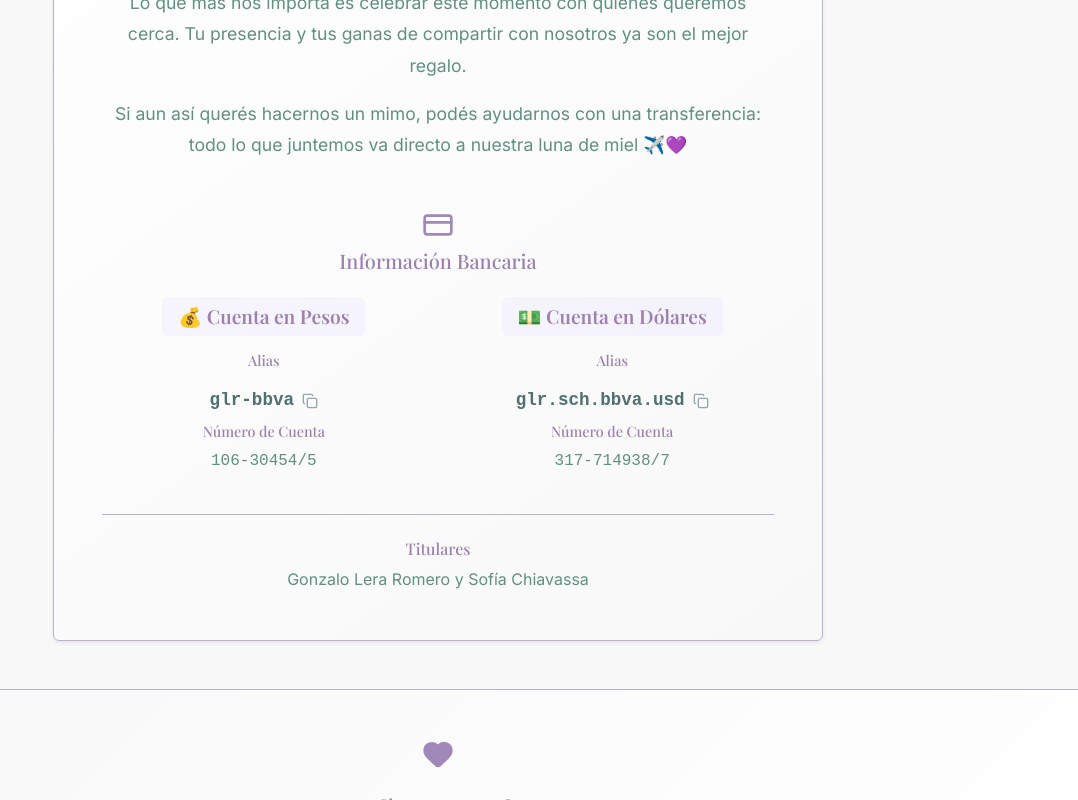
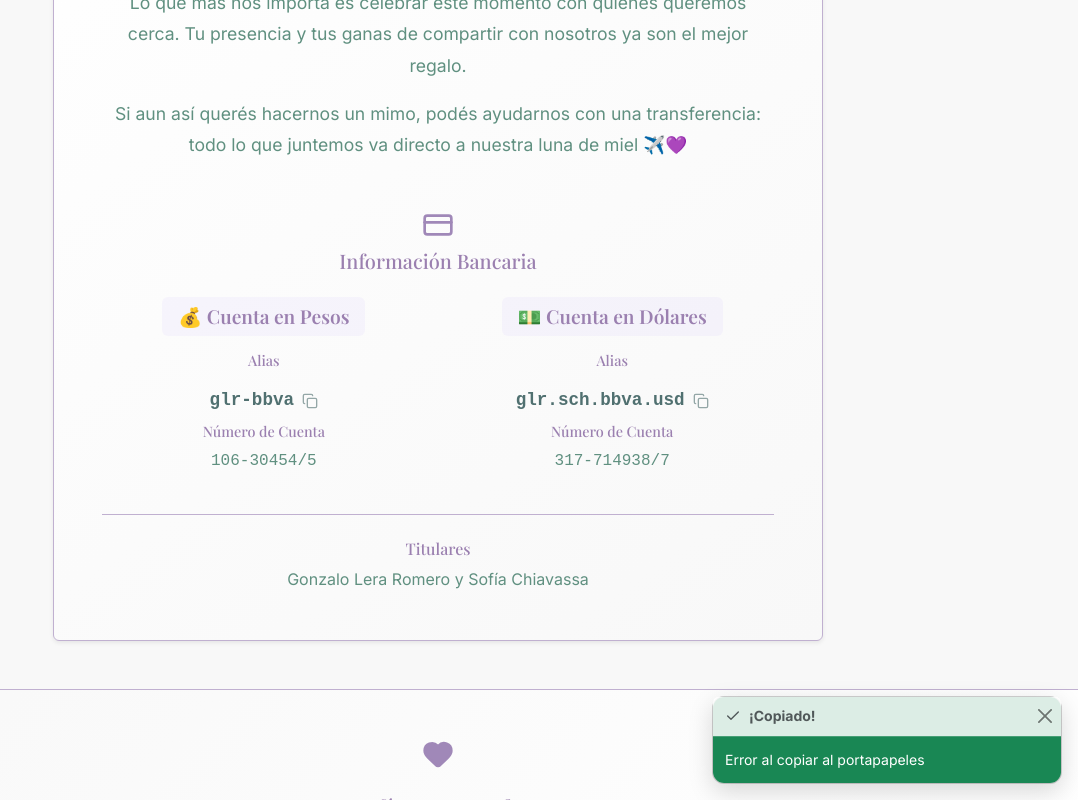
Before and after one commit to gleraromero/casamiento-sg, a React (Vite) app: page / in a window 1280 px wide. Both pictures are taken after a click on the element "glr-bbva". Shown: the part 4403-5203 px from the top of the page, without its empty margins (202-1280 px from the left). Built offline with nearby package versions, Linux system fonts and the light colour scheme; a web font is replaced by a local one.

Commit message:
fix: mover ToastContainer al nivel global para que aparezca fijo en pantalla

```diff
--- a/src/App.tsx
+++ b/src/App.tsx
@@ -1,4 +1,6 @@
-import React from 'react';
+import React, { useState } from 'react';
+import { ToastContainer, Toast } from 'react-bootstrap';
+import { Check } from 'lucide-react';
 import Layout from './components/Layout';
 import Header from './components/Header';
 import Countdown from './components/Countdown';
@@ -9,16 +11,55 @@ import RSVP from './components/RSVP';
 import Footer from './components/Footer';
 
 const App: React.FC = () => {
+  const [showToast, setShowToast] = useState(false);
+  const [toastMessage, setToastMessage] = useState('');
+
+  const handleShowToast = (message: string) => {
+    setToastMessage(message);
+    setShowToast(true);
+  };
+
   return (
+    <>
       <Layout>
         <Header />
         <RSVP />
         <Countdown />
         <EventDetails />
         <DressCode />
-      <Gifts />
+        <Gifts showToast={handleShowToast} />
         <Footer />
       </Layout>
+
+      {/* Toast global fijo */}
+      <ToastContainer
+        position="bottom-end"
+        className="p-3"
+        style={{
+          position: 'fixed',
+          zIndex: 9999,
+          bottom: '20px',
+          right: '20px'
+        }}
+      >
+        <Toast
+          show={showToast}
+          onClose={() => setShowToast(false)}
+          delay={3000}
+          autohide
+          bg="success"
+          className="text-white"
+        >
+          <Toast.Header closeButton>
+            <Check size={16} className="me-2" />
+            <strong className="me-auto">¡Copiado!</strong>
+          </Toast.Header>
+          <Toast.Body>
+            {toastMessage}
+          </Toast.Body>
+        </Toast>
+      </ToastContainer>
+    </>
   );
 };
 
--- a/src/components/Gifts.tsx
+++ b/src/components/Gifts.tsx
@@ -1,20 +1,19 @@
-import React, { useState } from 'react';
-import { Container, Row, Col, Card, Toast, ToastContainer } from 'react-bootstrap';
-import { Gift, CreditCard, Copy, Check } from 'lucide-react';
+import React from 'react';
+import { Container, Row, Col, Card } from 'react-bootstrap';
+import { Gift, CreditCard, Copy } from 'lucide-react';
 
-const Gifts: React.FC = () => {
-  const [showToast, setShowToast] = useState(false);
-  const [toastMessage, setToastMessage] = useState('');
+interface GiftsProps {
+  showToast: (message: string) => void;
+}
 
+const Gifts: React.FC<GiftsProps> = ({ showToast }) => {
   const copyToClipboard = async (text: string, label: string) => {
     try {
       await navigator.clipboard.writeText(text);
-      setToastMessage(`${label} copiado al portapapeles`);
-      setShowToast(true);
+      showToast(`${label} copiado al portapapeles`);
     } catch (err) {
       console.error('Error al copiar:', err);
-      setToastMessage('Error al copiar al portapapeles');
-      setShowToast(true);
+      showToast('Error al copiar al portapapeles');
     }
   };
 
@@ -173,26 +172,6 @@ const Gifts: React.FC = () => {
           </Col>
         </Row>
       </Container>
-
-      {/* Toast de confirmación */}
-      <ToastContainer position="bottom-end" className="p-3">
-        <Toast
-          show={showToast}
-          onClose={() => setShowToast(false)}
-          delay={3000}
-          autohide
-          bg="success"
-          className="text-white"
-        >
-          <Toast.Header closeButton>
-            <Check size={16} className="me-2" />
-            <strong className="me-auto">¡Copiado!</strong>
-          </Toast.Header>
-          <Toast.Body>
-            {toastMessage}
-          </Toast.Body>
-        </Toast>
-      </ToastContainer>
     </section>
   );
 };
```
Lines whose indentation alone changed are shown as unchanged.
